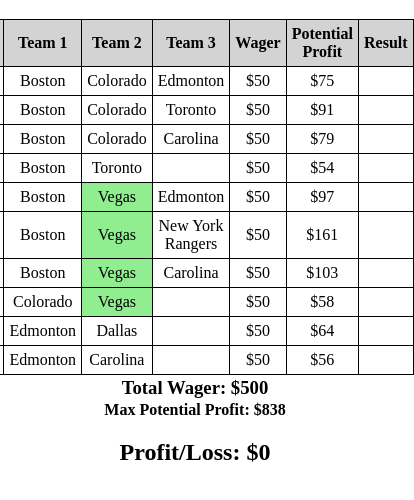
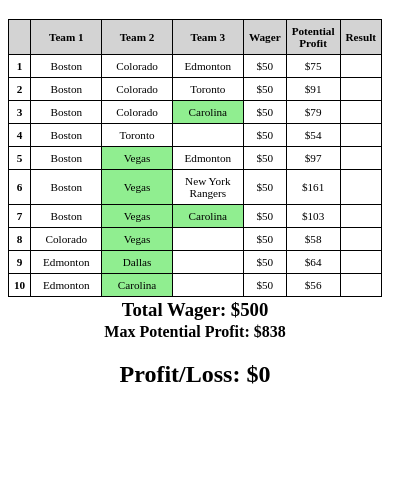
Before and after one commit to Jscummins98/betting-page, a plain HTML site: page index.html in a window 390 px wide. Shown: the part 106-606 px from the top of the page, 414 px wide, since content can reach past the window. Drawn offline with Linux system fonts and the light colour scheme.

Commit message:
add media query to make table fit on mobile

```diff
--- a/script.js
+++ b/script.js
@@ -5,7 +5,7 @@
 for (let i = 0; i < teamArray.length; i++) {
   currentCell = teamArray[i]
   team = currentCell.textContent
-  if (team === 'Vegas') {
+  if (team === 'Vegas' || team === 'Dallas' || team === 'Carolina') {
     currentCell.classList.add('winning-team')
   } else if (team === 'test') {
     currentCell.classList.add('losing-team')
--- a/style.css
+++ b/style.css
@@ -35,3 +35,9 @@
     color:red;
     font-weight: 700;
 }
+
+@media (max-width: 450px) {
+    table{
+        font-size: 70%;
+    }
+}
```
